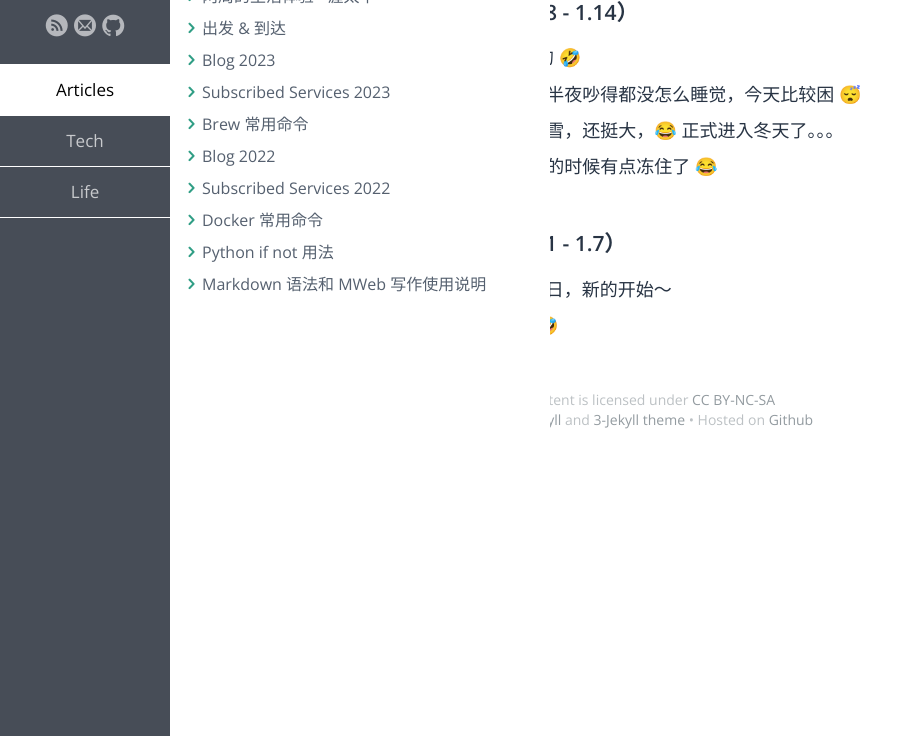
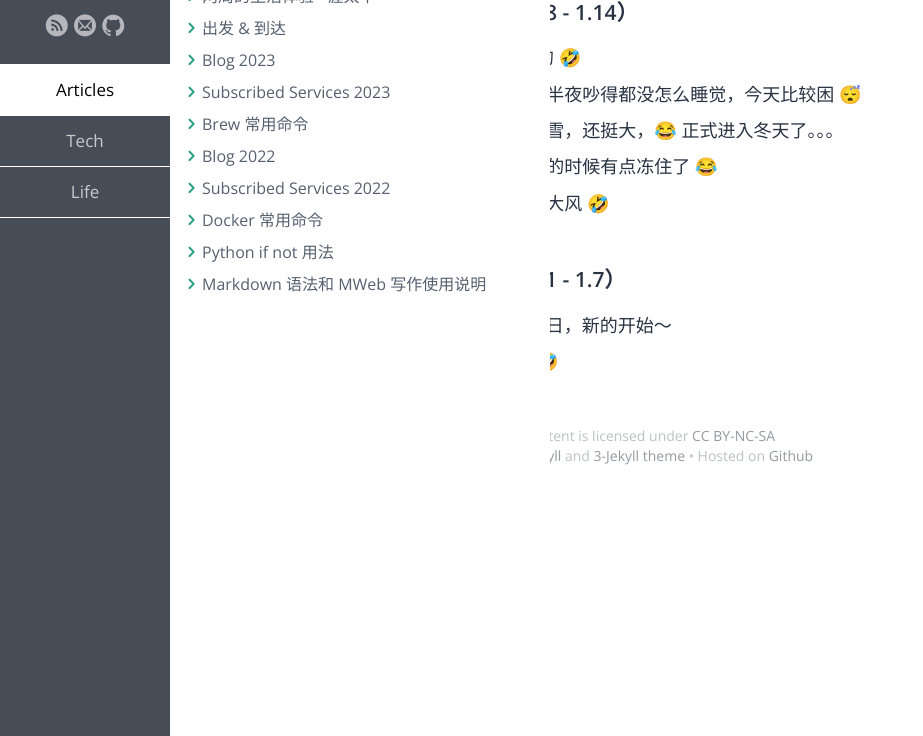
Before and after one commit to samxupeiran/samxupeiran.github.io, a Jekyll site: the page built from _posts/life/2024-01-02-my-blog.md, in a window 1280 px wide, cut to the strip 164-900 px from the top of the page. Shown: the whole strip, without its empty margins (0-923 px from the left). Built offline with Jekyll 4.4.1, drawn with Linux system fonts in a browser that asks for light colours; some web fonts are replaced.

Commit message:
feat: add weekly blog 1.14

```diff
--- a/_posts/life/2024-01-02-my-blog.md
+++ b/_posts/life/2024-01-02-my-blog.md
@@ -11,6 +11,7 @@ tags: Blog
      - 1.10 刮了一夜的大风，后半夜吵得都没怎么睡觉，今天比较困 😴
      - 1.11 早晨出门前一直在下雪，还挺大，😂 正式进入冬天了。。。
      - 1.12 周五了，早晨开车门的时候有点冻住了 😂
+     - 1.14 气温骤降，暴风雪，大风 🤣
 
 - ### 2024 年 1 月 第 1 周（1.1 - 1.7）
      - 1.2 2024 年的第一个工作日，新的开始～
```
